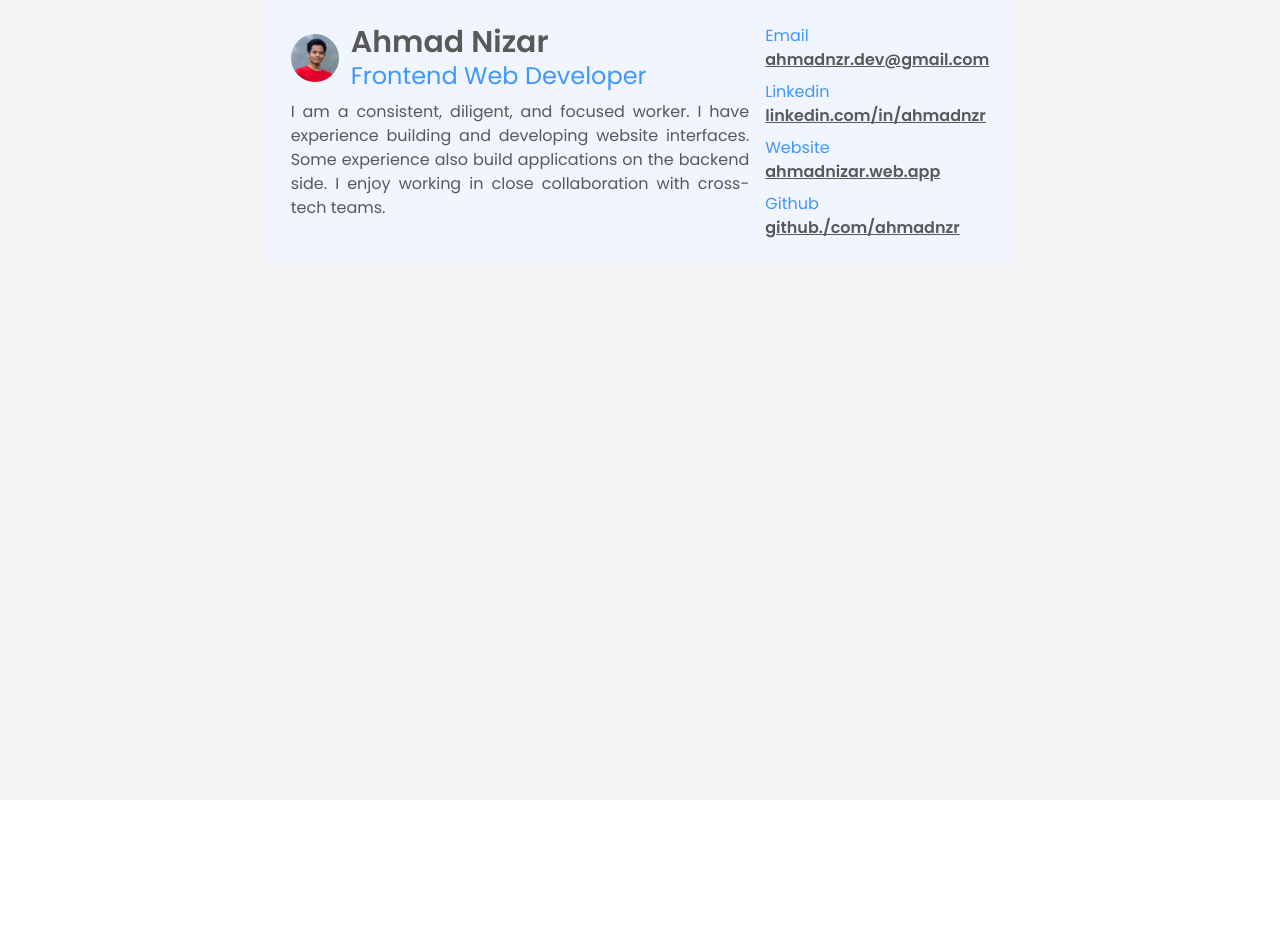
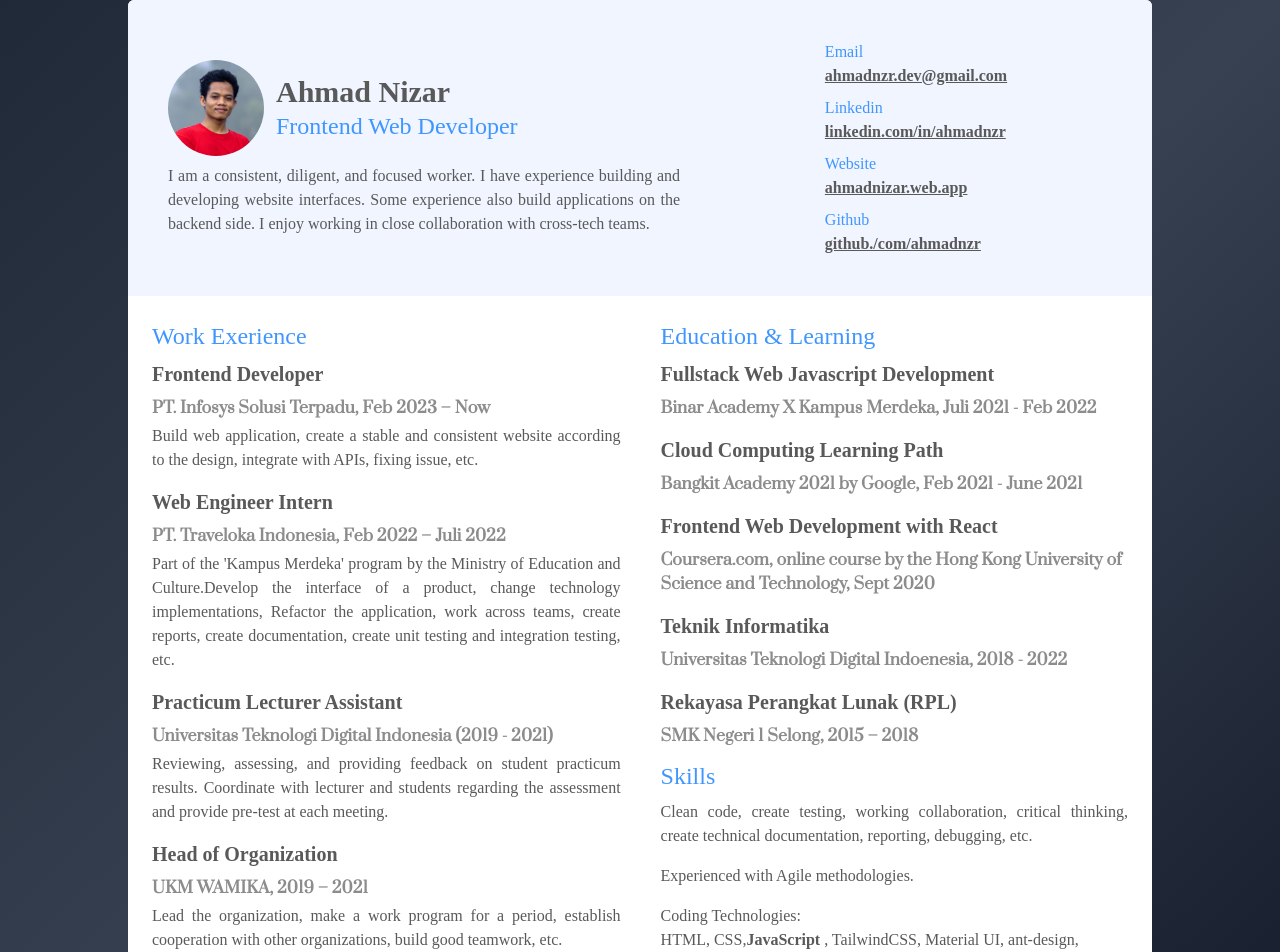
Before and after one commit to ahmadnzr/portfolio, a Next.js app: page / in a window 1280 px wide. Shown: the top 952 px of the page. Before the commit the page ends 800 px from the top, so only its background shows below. Built offline with nearby package versions, Linux system fonts and the light colour scheme.

Commit message:
feat: experience, education, and skills section

```diff
--- /dev/null
+++ b/src/_commons/components/Paragraph.tsx
@@ -0,0 +1,12 @@
+import { clsx } from 'clsx';
+
+interface ParagraphInterface {
+  children: React.ReactNode;
+  className?: string;
+}
+
+export const Paragraph = ({ children, className }: ParagraphInterface) => {
+  return (
+    <p className={clsx('text-[10px] md:text-base', className)}>{children}</p>
+  );
+};
--- /dev/null
+++ b/src/_commons/components/index.tsx
@@ -0,0 +1 @@
+export * from './Paragraph';
--- /dev/null
+++ b/src/_commons/pages/home/BlockArticle.tsx
@@ -0,0 +1,29 @@
+import { Paragraph } from '@/_commons/components';
+
+export interface BlockArticleInterface {
+  title: string;
+  subTitle: string;
+  description?: string;
+}
+
+export const BlockArticle = ({
+  title,
+  subTitle,
+  description,
+}: BlockArticleInterface) => {
+  return (
+    <article className="flex flex-col">
+      <h3 className="text-[12px] text-neutral-2 md:text-xl font-semibold">
+        {title}
+      </h3>
+      <Paragraph className="mt-1 md:mt-2 text-neutral-3 font-semibold font-serif">
+        {subTitle}
+      </Paragraph>
+      {description ? (
+        <Paragraph className="mt-0 md:mt-1 text-justify">
+          {description}
+        </Paragraph>
+      ) : null}
+    </article>
+  );
+};
--- /dev/null
+++ b/src/_commons/pages/home/Header.tsx
@@ -0,0 +1,83 @@
+import Image from 'next/image';
+import Link from 'next/link';
+
+import { Paragraph } from '@/_commons/components';
+
+interface LinkType {
+  id: React.Key;
+  label: string;
+  textLink: string;
+  href: string;
+}
+
+const links: LinkType[] = [
+  {
+    id: 1,
+    label: 'Email',
+    textLink: 'ahmadnzr.dev@gmail.com',
+    href: 'mailto:ahmadnzr.dev@gmail.com',
+  },
+  {
+    id: 2,
+    label: 'Linkedin',
+    textLink: 'linkedin.com/in/ahmadnzr',
+    href: 'http://linkedin.com/in/ahmadnzr',
+  },
+  {
+    id: 3,
+    label: 'Website',
+    textLink: 'ahmadnizar.web.app',
+    href: 'https://www.ahmadnizar.web.app',
+  },
+  {
+    id: 4,
+    label: 'Github',
+    textLink: 'github./com/ahmadnzr',
+    href: 'https://www.github.com/ahmadnzr',
+  },
+];
+
+export const ResumeHeader = () => {
+  return (
+    <div className="p-4 md:p-10 bg-primary-4 flex justify-between items-center gap-4 md:gap-10">
+      <div className="flex-auto">
+        <div className="flex items-center gap-3">
+          <Image
+            className="rounded-full h-12 w-12 md:h-24 md:w-24 object-cover"
+            src="/photo.png"
+            alt="ok"
+            width={200}
+            height={200}
+          />
+          <div className="flex flex-col">
+            <h1 className="text-lg md:text-3xl font-semibold">Ahmad Nizar</h1>
+            <span className="text-[12px] md:text-2xl text-primary-1">
+              Frontend Web Developer
+            </span>
+          </div>
+        </div>
+        <Paragraph className="mt-2 max-w-lg text-justify">
+          I am a consistent, diligent, and focused worker. I have experience
+          building and developing website interfaces. Some experience also build
+          applications on the backend side. I enjoy working in close
+          collaboration with cross-tech teams.
+        </Paragraph>
+      </div>
+      <div className="flex-auto flex flex-col gap-1 md:gap-2">
+        {links.map((item) => (
+          <div key={item.id} className="flex flex-col">
+            <h3 className="text-primary-1 text-[10px] md:text-base">
+              {item.label}
+            </h3>
+            <Link
+              className="font-semibold text-[10px] md:text-base underline"
+              href={item.href}
+            >
+              {item.textLink}
+            </Link>
+          </div>
+        ))}
+      </div>
+    </div>
+  );
+};
--- /dev/null
+++ b/src/_commons/pages/home/index.tsx
@@ -0,0 +1 @@
+export * from './Header';
--- a/src/app/layout.tsx
+++ b/src/app/layout.tsx
@@ -1,5 +1,5 @@
 import type { Metadata } from 'next';
-import { Poppins } from 'next/font/google';
+import { Poppins, Prata } from 'next/font/google';
 
 import './globals.css';
 
@@ -8,6 +8,13 @@ import { QueryProvider } from '@/libs/QueryProvider';
 const poppins = Poppins({
   weight: ['300', '400', '500', '600', '700'],
   subsets: ['latin'],
+  variable: '--font-poppins',
+});
+
+const prata = Prata({
+  weight: ['400'],
+  subsets: ['latin'],
+  variable: '--font-prata',
 });
 
 export const metadata: Metadata = {
@@ -23,7 +30,9 @@ export default function RootLayout({
   return (
     <QueryProvider>
       <html lang="en">
-        <body className={poppins.className}>{children}</body>
+        <body className={`${poppins.variable} ${prata.variable}`}>
+          {children}
+        </body>
       </html>
     </QueryProvider>
   );
--- a/src/app/page.tsx
+++ b/src/app/page.tsx
@@ -1,85 +1,135 @@
-import Image from 'next/image';
-import Link from 'next/link';
+import { Paragraph } from '@/_commons/components';
+import { ResumeHeader } from '@/_commons/pages/home';
+import {
+  BlockArticle,
+  type BlockArticleInterface,
+} from '@/_commons/pages/home/BlockArticle';
 
-interface LinkType {
-  id: React.Key;
-  label: string;
-  textLink: string;
-  href: string;
-}
-
-const links: LinkType[] = [
+const listExperience: (BlockArticleInterface & { id: React.Key })[] = [
+  {
+    id: 5,
+    title: 'Frontend Developer',
+    subTitle: 'PT. Infosys Solusi Terpadu, Feb 2023 – Now',
+    description: `Build web application, create a stable and consistent website according to the design, integrate with APIs, fixing issue, etc.`,
+  },
+  {
+    id: 4,
+    title: 'Web Engineer Intern',
+    subTitle: 'PT. Traveloka Indonesia, Feb 2022 – Juli 2022',
+    description: `Part of the 'Kampus Merdeka' program by the Ministry of Education and Culture.Develop the interface of a product, change technology implementations, Refactor the application, work across teams, create reports, create documentation, create unit testing and integration testing, etc.`,
+  },
   {
     id: 1,
-    label: 'Email',
-    textLink: 'ahmadnzr.dev@gmail.com',
-    href: 'mailto:ahmadnzr.dev@gmail.com',
+    title: 'Practicum Lecturer Assistant',
+    subTitle: 'Universitas Teknologi Digital Indonesia (2019 - 2021)',
+    description:
+      'Reviewing, assessing, and providing feedback on student practicum results. Coordinate with lecturer and students regarding the assessment and provide pre-test at each meeting.',
   },
   {
     id: 2,
-    label: 'Linkedin',
-    textLink: 'linkedin.com/in/ahmadnzr',
-    href: 'http://linkedin.com/in/ahmadnzr',
+    title: 'Head of Organization',
+    subTitle: 'UKM WAMIKA, 2019 – 2021',
+    description:
+      'Lead the organization, make a work program for a period, establish cooperation with other organizations, build good teamwork, etc.',
+  },
+
+  {
+    id: 3,
+    title: 'Organization Advisor',
+    subTitle: 'UKM WAMIKA & HIMAFORKA, 2021 – 2022',
+    description: `Revaluate the work results of the organizations management, provide suggestions, and coordinate with the head of the organization.`,
+  },
+];
+
+const listEducation: (BlockArticleInterface & { id: React.Key })[] = [
+  {
+    id: 4,
+    title: 'Fullstack Web Javascript Development',
+    subTitle: 'Binar Academy X Kampus Merdeka, Juli 2021 - Feb 2022',
   },
   {
     id: 3,
-    label: 'Website',
-    textLink: 'ahmadnizar.web.app',
-    href: 'https://www.ahmadnizar.web.app',
+    title: 'Cloud Computing Learning Path',
+    subTitle: 'Bangkit Academy 2021 by Google, Feb 2021 - June 2021',
   },
   {
-    id: 4,
-    label: 'Github',
-    textLink: 'github./com/ahmadnzr',
-    href: 'https://www.github.com/ahmadnzr',
+    id: 5,
+    title: 'Frontend Web Development with React',
+    subTitle:
+      'Coursera.com, online course by the Hong Kong University of Science and Technology, Sept 2020',
+  },
+  {
+    id: 2,
+    title: 'Teknik Informatika',
+    subTitle: 'Universitas Teknologi Digital Indoenesia, 2018 - 2022',
+  },
+  {
+    id: 1,
+    title: 'Rekayasa Perangkat Lunak (RPL)',
+    subTitle: 'SMK Negeri 1 Selong, 2015 – 2018',
   },
 ];
 
 export default function Home() {
   return (
-    <main className="bg-neutral-5 w-svw min-h-svh text-neutral-2">
-      <div className="w-full  h-full md:w-5/6 lg:w-7/12 mx-auto bg-white shadow-black">
-        <div className="p-4 md:p-6 bg-primary-4 flex justify-between gap-4">
-          <div className="flex-auto">
-            <div className="flex items-center gap-3">
-              <Image
-                className="rounded-full h-12 w-12 object-cover"
-                src="/photo.png"
-                alt="ok"
-                width={200}
-                height={200}
-              />
-              <div className="flex flex-col">
-                <h1 className="text-lg md:text-3xl font-semibold">
-                  Ahmad Nizar
-                </h1>
-                <span className="text-[14px] md:text-2xl text-primary-1">
-                  Frontend Web Developer
-                </span>
-              </div>
+    <main className="w-svw min-h-svh text-neutral-2 md:flex flex-col items-center justify-center bg-gradient-to-br from-gray-800 via-gray-700 to-gray-900">
+      <div className="w-full h-full md:h-auto max-w-screen-lg bg-white shadow-black xl:rounded-md overflow-auto">
+        <ResumeHeader />
+        <div className="p-4 md:p-6 grid grid-rows-2 grid-flow-col gap-4 md:gap-x-10 md:gap-y-3 items-start">
+          <aside className="row-span-2">
+            <h2 className="text-primary-1 text-[12px] md:text-2xl">
+              Work Exerience
+            </h2>
+            <div className="mt-1 md:mt-2 flex flex-col gap-3 md:gap-4">
+              {listExperience.map((item) => (
+                <BlockArticle
+                  key={item.id}
+                  title={item.title}
+                  subTitle={item.subTitle}
+                  description={item.description}
+                />
+              ))}
             </div>
-            <p className="mt-2 max-w-lg text-justify text-[10px] md:text-base">
-              I am a consistent, diligent, and focused worker. I have experience
-              building and developing website interfaces. Some experience also
-              build applications on the backend side. I enjoy working in close
-              collaboration with cross-tech teams.
-            </p>
-          </div>
-          <div className="flex-auto flex flex-col gap-1 md:gap-2">
-            {links.map((item) => (
-              <div key={item.id} className="flex flex-col">
-                <h3 className="text-primary-1 text-[10px] md:text-base">
-                  {item.label}
-                </h3>
-                <Link
-                  className="font-semibold text-[10px] md:text-base underline"
-                  href={item.href}
-                >
-                  {item.textLink}
-                </Link>
-              </div>
-            ))}
-          </div>
+          </aside>
+          <aside>
+            <h2 className="text-primary-1 text-[12px] md:text-2xl">
+              Education & Learning
+            </h2>
+            <div className="mt-1 md:mt-2 flex flex-col gap-3 md:gap-4">
+              {listEducation.map((item) => (
+                <BlockArticle
+                  key={item.id}
+                  title={item.title}
+                  subTitle={item.subTitle}
+                />
+              ))}
+            </div>
+          </aside>
+          <aside>
+            <h2 className="text-primary-1 text-[12px] md:text-2xl">Skills</h2>
+            <div className="mt-1 md:mt-2 flex flex-col gap-3 md:gap-4">
+              <Paragraph className="text-justify">
+                Clean code, create testing, working collaboration, critical
+                thinking, create technical documentation, reporting, debugging,
+                etc.
+              </Paragraph>
+              <Paragraph className="text-justify">
+                Experienced with Agile methodologies.
+              </Paragraph>
+              <Paragraph>
+                Coding Technologies:
+                <br /> HTML, CSS,<b>JavaScript</b> , TailwindCSS, Material UI,
+                ant-design, <b>Typescript, ReactJs, NextJs</b>.
+              </Paragraph>
+              <Paragraph className="text-justify">
+                Nodejs, ExpressJs, MongoDB, PostgreSQL, Mongoose, Sequelize.
+              </Paragraph>
+              <Paragraph className="text-justify">
+                <b>Version Control(GIT)</b>, github, gitlab, figma. (other
+                tools)
+              </Paragraph>
+            </div>
+          </aside>
         </div>
       </div>
     </main>
```
